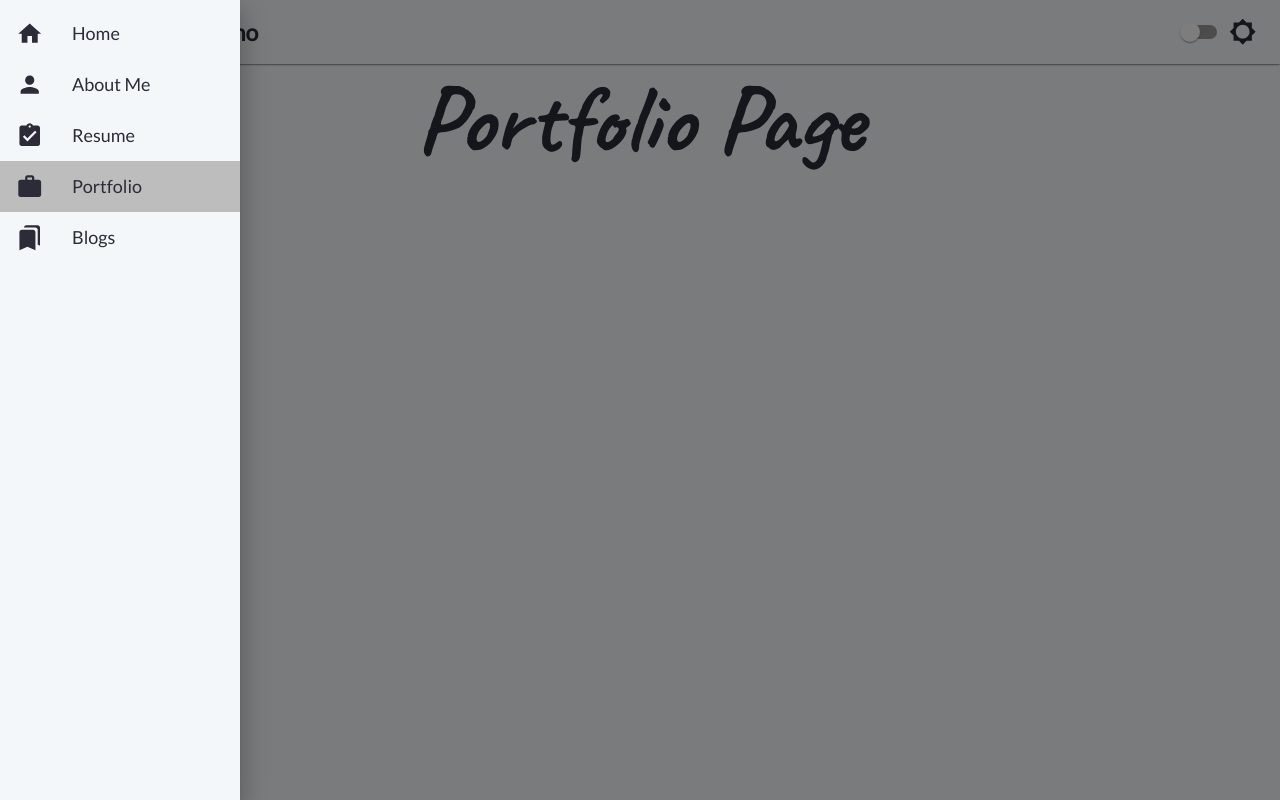
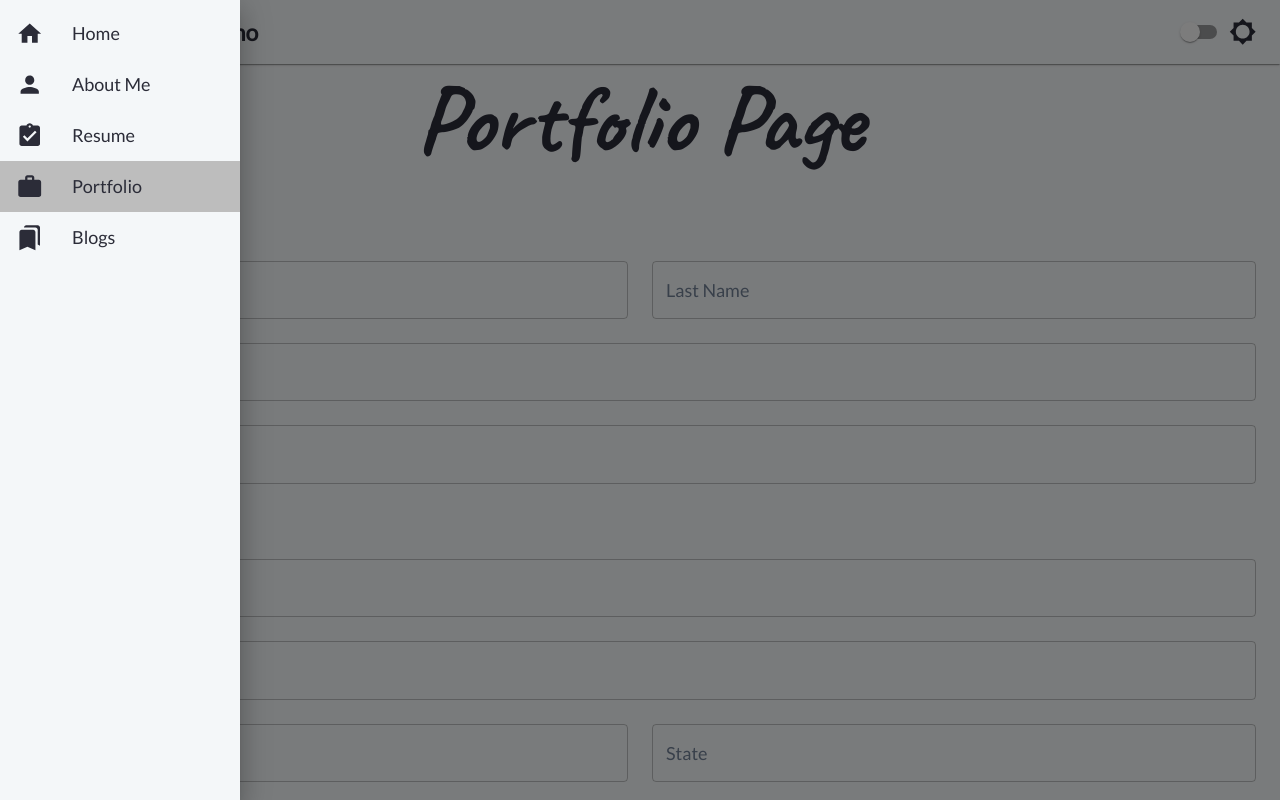
Before and after one commit to amoljagtap17/2021-material-ui-blog, a React (Create React App) app: page /portfolio in a window 1280 px wide. Both pictures are taken after a click on the button "menu". Shown: the top 800 px of the page. Built offline with nearby package versions, Linux system fonts and the light colour scheme.

Commit message:
MUI_BLOG: Form with Formik and Yup

```diff
--- a/package.json
+++ b/package.json
@@ -8,11 +8,13 @@
     "@testing-library/jest-dom": "^5.12.0",
     "@testing-library/react": "^11.2.7",
     "@testing-library/user-event": "^12.8.3",
+    "formik": "^2.2.6",
     "react": "^17.0.2",
     "react-dom": "^17.0.2",
     "react-router-dom": "^5.2.0",
     "react-scripts": "4.0.3",
-    "web-vitals": "^1.1.2"
+    "web-vitals": "^1.1.2",
+    "yup": "^0.32.9"
   },
   "scripts": {
     "start": "react-scripts start",
--- /dev/null
+++ b/src/components/Form/Form.js
@@ -0,0 +1,118 @@
+import { Grid, Typography, Box } from '@material-ui/core'
+import { Formik, Form as FormikForm } from 'formik'
+import * as Yup from 'yup'
+import {
+  TextField,
+  Select,
+  DateTimePicker,
+  Checkbox,
+  Button,
+} from 'components/FormControls'
+
+const INITIAL_FORM_STATE = {
+  firstName: '',
+  lastName: '',
+  email: '',
+  phone: '',
+  addressLine1: '',
+  addressLine2: '',
+  city: '',
+  state: '',
+  country: '',
+  arrivalDate: '',
+  departureDate: '',
+  message: '',
+  termsOfService: false,
+}
+
+const FORM_VALIDATION = Yup.object().shape({
+  firstName: Yup.string().required('First Name is required'),
+  lastName: Yup.string().required('Last Name is required'),
+  email: Yup.string().email('Invalid Email').required('Email is required'),
+  phone: Yup.number()
+    .integer()
+    .typeError('Please enter a valid phone number')
+    .required('Phone is required'),
+  addressLine1: Yup.string().required('Required'),
+  addressLine2: Yup.string(),
+  city: Yup.string().required('City is required'),
+  state: Yup.string().required('State is required'),
+  country: Yup.string().required('Country is required'),
+  arrivalDate: Yup.date().required('Arrival Date is required'),
+  departureDate: Yup.date().required('Departure Date is required'),
+  message: Yup.string(),
+  termsOfService: Yup.boolean()
+    .oneOf([true], 'The terms and conditions must be accepted')
+    .required('The terms and conditions must be accepted'),
+})
+
+export const Form = () => (
+  <Formik
+    initialValues={{ ...INITIAL_FORM_STATE }}
+    validationSchema={FORM_VALIDATION}
+    onSubmit={(values) => {
+      console.log('values : ', values)
+    }}
+  >
+    <FormikForm>
+      <Grid container spacing={3}>
+        <Grid item xs={12}>
+          <Typography>Your Details</Typography>
+        </Grid>
+        <Grid item xs={6}>
+          <TextField name="firstName" label="First Name" />
+        </Grid>
+        <Grid item xs={6}>
+          <TextField name="lastName" label="Last Name" />
+        </Grid>
+        <Grid item xs={12}>
+          <TextField name="email" label="Email" />
+        </Grid>
+        <Grid item xs={12}>
+          <TextField name="phone" label="Phone" />
+        </Grid>
+        <Grid item xs={12}>
+          <Typography>Address</Typography>
+        </Grid>
+        <Grid item xs={12}>
+          <TextField name="addressLine1" label="Address Line 1" />
+        </Grid>
+        <Grid item xs={12}>
+          <TextField name="addressLine2" label="Address Line 2" />
+        </Grid>
+        <Grid item xs={6}>
+          <TextField name="city" label="City" />
+        </Grid>
+        <Grid item xs={6}>
+          <TextField name="state" label="State" />
+        </Grid>
+        <Grid item xs={12}>
+          <Select name="country" label="Country" />
+        </Grid>
+        <Grid item xs={12}>
+          <Typography>Booking Information</Typography>
+        </Grid>
+        <Grid item xs={6}>
+          <DateTimePicker name="arrivalDate" label="Arrival Date" />
+        </Grid>
+        <Grid item xs={6}>
+          <DateTimePicker name="departureDate" label="Departure Date" />
+        </Grid>
+        <Grid item xs={12}>
+          <TextField name="message" label="Message" multiline={true} rows={4} />
+        </Grid>
+        <Grid item xs={12}>
+          <Checkbox
+            name="termsOfService"
+            legend="Terms of Service"
+            label="I agree"
+          />
+        </Grid>
+        <Grid item xs={12}>
+          <Button>Submit</Button>
+        </Grid>
+      </Grid>
+      <Box m={4} style={{ height: 50 }} />
+    </FormikForm>
+  </Formik>
+)
--- /dev/null
+++ b/src/components/Form/index.js
@@ -0,0 +1 @@
+export * from './Form'
--- /dev/null
+++ b/src/components/FormControls/Button.js
@@ -0,0 +1,20 @@
+import { Button as MUIButton } from '@material-ui/core'
+import { useFormikContext } from 'formik'
+
+export const Button = ({ children, ...props }) => {
+  const { submitForm } = useFormikContext()
+
+  const handleSubmit = () => {
+    submitForm()
+  }
+
+  const config = {
+    ...props,
+    variant: 'contained',
+    color: 'primary',
+    fullWidth: true,
+    onClick: handleSubmit,
+  }
+
+  return <MUIButton {...config}>{children}</MUIButton>
+}
--- /dev/null
+++ b/src/components/FormControls/Checkbox.js
@@ -0,0 +1,39 @@
+import {
+  Checkbox as MUICheckbox,
+  FormControl,
+  FormControlLabel,
+  FormGroup,
+  FormLabel,
+} from '@material-ui/core'
+import { useField, useFormikContext } from 'formik'
+
+export const Checkbox = ({ name, label, legend, ...props }) => {
+  const { setFieldValue } = useFormikContext()
+  const [field, meta] = useField(name)
+
+  const handleChange = (event) => {
+    const { checked } = event.target
+    setFieldValue(name, checked)
+  }
+
+  const config = {
+    ...field,
+    ...props,
+    onChange: handleChange,
+  }
+
+  const configFormControl = {}
+
+  if (meta && meta.touched && meta.error) {
+    configFormControl.error = true
+  }
+
+  return (
+    <FormControl {...configFormControl}>
+      <FormLabel component="legend">{legend}</FormLabel>
+      <FormGroup>
+        <FormControlLabel control={<MUICheckbox {...config} />} label={label} />
+      </FormGroup>
+    </FormControl>
+  )
+}
--- /dev/null
+++ b/src/components/FormControls/DateTimePicker.js
@@ -0,0 +1,24 @@
+import { useField } from 'formik'
+import { TextField } from '@material-ui/core'
+
+export const DateTimePicker = ({ name, ...props }) => {
+  const [field, meta] = useField(name)
+
+  const config = {
+    ...field,
+    ...props,
+    type: 'date',
+    fullWidth: true,
+    variant: 'outlined',
+    InputLabelProps: {
+      shrink: true,
+    },
+  }
+
+  if (meta && meta.touched && meta.error) {
+    config.error = true
+    config.helperText = meta.error
+  }
+
+  return <TextField {...config} />
+}
--- /dev/null
+++ b/src/components/FormControls/Select.js
@@ -0,0 +1,47 @@
+import { TextField, MenuItem } from '@material-ui/core'
+import { useField, useFormikContext } from 'formik'
+
+const data = {
+  IN: 'India',
+  BT: 'Bhutan',
+  AR: 'Argentina',
+  DZ: 'Algeria',
+}
+
+export const Select = ({ name, options = data, ...props }) => {
+  const { setFieldValue } = useFormikContext()
+  const [field, meta] = useField(name)
+
+  const handleChange = (event) => {
+    const { value } = event.target
+    setFieldValue(name, value)
+  }
+
+  const config = {
+    ...field,
+    ...props,
+    select: true,
+    fullWidth: true,
+    variant: 'outlined',
+    onChange: handleChange,
+  }
+
+  if (meta && meta.touched && meta.error) {
+    config.error = true
+    config.helperText = meta.error
+  }
+
+  return (
+    <>
+      <TextField {...config}>
+        {Object.keys(options).map((item, pos) => {
+          return (
+            <MenuItem key={pos} value={item}>
+              {options[item]}
+            </MenuItem>
+          )
+        })}
+      </TextField>
+    </>
+  )
+}
--- /dev/null
+++ b/src/components/FormControls/TextField.js
@@ -0,0 +1,20 @@
+import { TextField as MUITextField } from '@material-ui/core'
+import { useField } from 'formik'
+
+export const TextField = ({ name, ...props }) => {
+  const [field, meta] = useField(name)
+
+  const config = {
+    ...field,
+    ...props,
+    fullWidth: true,
+    variant: 'outlined',
+  }
+
+  if (meta && meta.touched && meta.error) {
+    config.error = true
+    config.helperText = meta.error
+  }
+
+  return <MUITextField {...config} />
+}
--- /dev/null
+++ b/src/components/FormControls/index.js
@@ -0,0 +1,5 @@
+export * from './TextField'
+export * from './Select'
+export * from './DateTimePicker'
+export * from './Checkbox'
+export * from './Button'
--- a/src/components/Navbar/index.js
+++ b/src/components/Navbar/index.js
@@ -17,7 +17,6 @@ import { Menu, Brightness5, Brightness2 } from '@material-ui/icons'
 import { menuItems } from './menuItems'
 
 const useStyles = makeStyles((theme) => {
-  console.log(theme)
   return {
     offset: theme.mixins.toolbar,
     menuButton: {
@@ -95,7 +94,10 @@ export const Navbar = ({ checked, onChange }) => {
           {menuItems.map((item) => (
             <ListItem
               button
-              onClick={() => history.push(item.path)}
+              onClick={(evt) => {
+                toggleDrawer(evt)
+                history.push(item.path)
+              }}
               key={item.text}
               className={
                 location.pathname === item.path ? classes.active : null
--- a/src/components/pages/Portfolio.js
+++ b/src/components/pages/Portfolio.js
@@ -1,3 +1,9 @@
 import { Title } from 'components/ui'
+import { Form } from 'components/Form'
 
-export const Portfolio = () => <Title titleText="Portfolio Page" />
+export const Portfolio = () => (
+  <>
+    <Title titleText="Portfolio Page" />
+    <Form />
+  </>
+)
```
Also changed, not shown: 1 other file (tests, documents, lock files or other folders).
